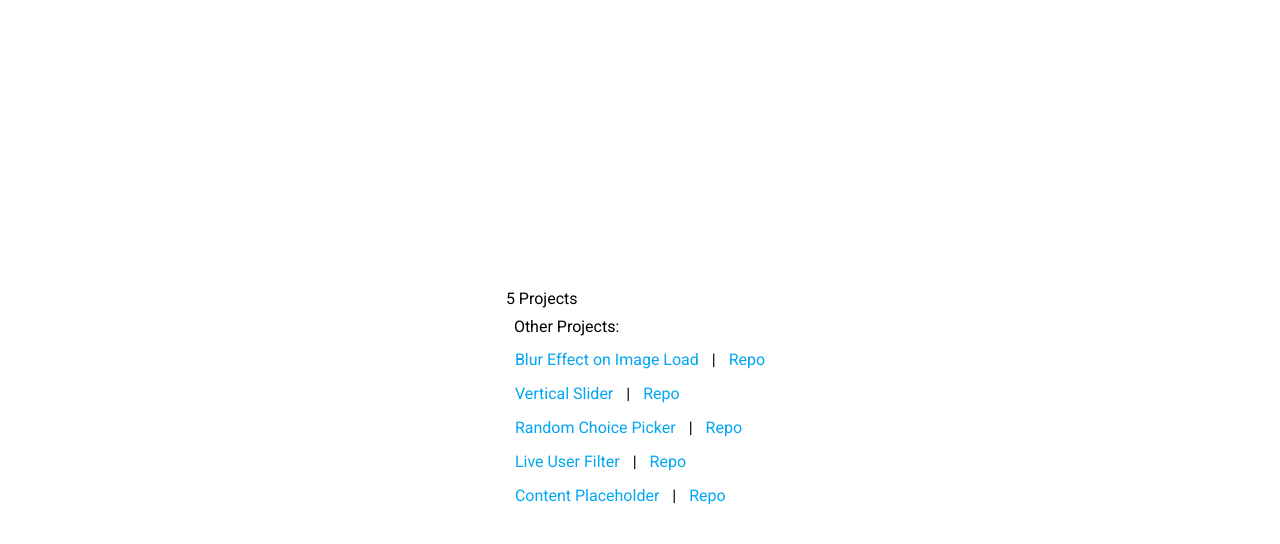
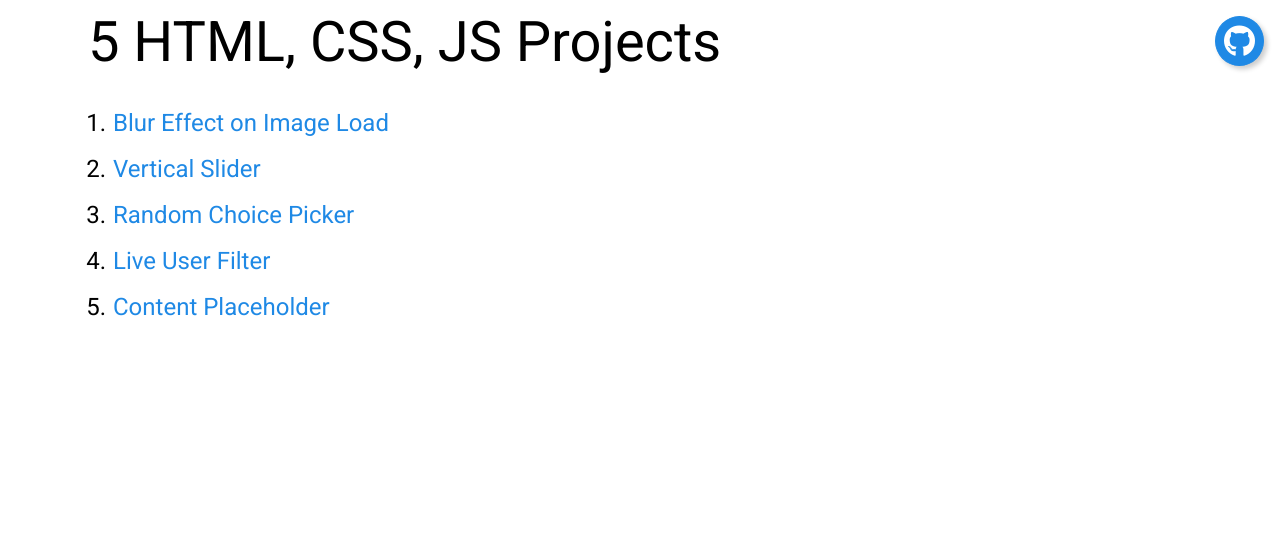
Before and after one commit to davinaleong/proj-five-projects, a website built with Vite: page index.html in a window 1280 px wide. Built offline with nearby package versions, Linux system fonts and the light colour scheme.

Commit message:
Integrated content placeholder

```diff
--- a/index.html
+++ b/index.html
@@ -21,13 +21,25 @@
 
     <link rel="stylesheet" href="./styles/reset.css" />
     <link rel="stylesheet" href="./styles/main.css" />
+
+    <script
+      src="https://kit.fontawesome.com/6c0a4e7a8f.js"
+      crossorigin="anonymous"
+    ></script>
   </head>
   <body>
-    <main>
-      <h1>5 Projects</h1>
+    <a
+      href="https://github.com/davinaleong/proj-five-projects"
+      target="_blank"
+      class="btn btn-icon btn-fixed"
+    >
+      <i class="fa-brands fa-github"></i>
+    </a>
 
-      <ul class="nav-list" role="list">
-        <li class="nav-list__item px-200 py-100">Other Projects:</li>
+    <main class="container">
+      <h1 class="fs-900">5 HTML, CSS, JS Projects</h1>
+
+      <ol class="nav-list fs-600">
         <li class="nav-list__item">
           <a
             href="https://davinaleong.github.io/proj-blur-effect-on-image-load/"
@@ -35,14 +47,6 @@
             target="_blank"
           >
             Blur Effect on Image Load
-          </a>
-          <span>|</span>
-          <a
-            href="https://github.com/davinaleong/proj-blur-effect-on-image-load"
-            class="btn btn-link"
-            target="_blank"
-          >
-            Repo
           </a>
         </li>
         <li class="nav-list__item">
@@ -53,14 +57,6 @@
           >
             Vertical Slider
           </a>
-          <span>|</span>
-          <a
-            href="https://github.com/davinaleong/proj-vertical-slider"
-            class="btn btn-link"
-            target="_blank"
-          >
-            Repo
-          </a>
         </li>
         <li class="nav-list__item">
           <a
@@ -70,50 +66,21 @@
           >
             Random Choice Picker
           </a>
-          <span>|</span>
-          <a
-            href="https://github.com/davinaleong/proj-random-choice-picker"
-            class="btn btn-link"
-            target="_blank"
-          >
-            Repo
-          </a>
         </li>
         <li class="nav-list__item">
           <a
             href="https://davinaleong.github.io/proj-live-user-filter/"
             class="btn btn-link"
-            target="_blank"
           >
             Live User Filter
           </a>
-          <span>|</span>
-          <a
-            href="https://github.com/davinaleong/proj-live-user-filter"
-            class="btn btn-link"
-            target="_blank"
-          >
-            Repo
+        </li>
+        <li class="nav-list__item">
+          <a href="./content-placeholder.html" class="btn btn-link">
+            Content Placeholder
           </a>
         </li>
-        <li class="nav-list__item">
-          <a
-            href="https://davinaleong.github.io/proj-content-placeholder/"
-            class="btn btn-link"
-            target="_blank"
-          >
-            Content Placeholder
-          </a>
-          <span>|</span>
-          <a
-            href="https://github.com/davinaleong/proj-content-placeholder"
-            class="btn btn-link"
-            target="_blank"
-          >
-            Repo
-          </a>
-        </li>
-      </ul>
+      </ol>
     </main>
   </body>
 </html>
--- a/styles/content-placeholder.css
+++ b/styles/content-placeholder.css
@@ -17,8 +17,8 @@
   --clr-neutral-100: hsl(210, 12%, 97%);
   --clr-neutral-200: hsl(192, 15%, 94%);
 
-  --clr-action-500: hsl(199, 98%, 48%);
-  --clr-action-700: hsl(201, 98%, 41%);
+  --clr-action-500: hsl(208, 79%, 51%);
+  --clr-action-700: hsl(210, 79%, 46%);
 
   --clr-gray-100: hsl(0, 0%, 100%);
   --clr-gray-200: hsl(0, 0%, 90%);
@@ -110,6 +110,7 @@ body {
   padding: var(--btn-padding);
   transition: all 0.3s ease-in-out;
   text-decoration: none;
+  border-radius: var(--size-100);
 }
 
 .btn:where(:hover, :focus, :focus-visible) {
@@ -130,26 +131,12 @@ body {
   --btn-padding: var(--size-100) var(--size-200);
 }
 
-.nav-list {
-  padding: var(--size-200);
-  background-color: var(--clr-gray-100);
-  display: flex;
-  flex-direction: column;
-  border-radius: var(--size-200);
-  box-shadow: 0.1rem 0.1rem 0.3rem 0 hsla(0, 0%, 0%, 0.2);
-}
-
-.nav-list-fixed {
+.btn-fixed {
   position: fixed;
   top: var(--size-400);
-  left: var(--size-400);
+  right: var(--size-400);
   z-index: 1;
-}
-
-.nav-list__item {
-  display: flex;
-  gap: var(--size-100);
-  align-items: center;
+  box-shadow: 0.2rem 0.2rem 0.3rem 0 hsla(0, 0%, 0%, 0.2);
 }
 
 .card {
--- a/styles/main.css
+++ b/styles/main.css
@@ -16,20 +16,20 @@
 @import url("https://fonts.googleapis.com/css2?family=Roboto:wght@400;700&display=swap");
 
 :root {
-  --clr-action-500: hsl(199, 98%, 48%);
-  --clr-action-700: hsl(201, 98%, 41%);
-
-  --clr-gray-100: hsl(0, 0%, 100%);
-  --clr-gray-200: hsl(0, 0%, 90%);
-  --clr-gray-300: hsl(0, 0%, 80%);
-  --clr-gray-400: hsl(0, 0%, 70%);
-  --clr-gray-500: hsl(0, 0%, 60%);
-  --clr-gray-600: hsl(0, 0%, 50%);
-  --clr-gray-700: hsl(0, 0%, 40%);
-  --clr-gray-800: hsl(0, 0%, 30%);
-  --clr-gray-900: hsl(0, 0%, 20%);
-  --clr-gray-1000: hsl(0, 0%, 10%);
-  --clr-gray-1100: hsl(0, 0%, 0%);
+  --clr-action-500: hsl(208, 79%, 51%);
+  --clr-action-700: hsl(210, 79%, 46%);
+
+  --clr-gray-50: hsl(0, 0%, 100%);
+  --clr-gray-100: hsl(0, 0%, 90%);
+  --clr-gray-200: hsl(0, 0%, 80%);
+  --clr-gray-300: hsl(0, 0%, 70%);
+  --clr-gray-400: hsl(0, 0%, 60%);
+  --clr-gray-500: hsl(0, 0%, 50%);
+  --clr-gray-600: hsl(0, 0%, 40%);
+  --clr-gray-700: hsl(0, 0%, 30%);
+  --clr-gray-800: hsl(0, 0%, 20%);
+  --clr-gray-900: hsl(0, 0%, 10%);
+  --clr-gray-1000: hsl(0, 0%, 0%);
 
   --ff-primary: "Roboto", Arial, sans-serif;
   --ff-body: var(--ff-primary);
@@ -69,26 +69,21 @@ body {
   font-family: var(--ff-body);
   font-size: var(--fs-base);
   font-weight: var(--fw-regular);
-  display: grid;
-  justify-items: center;
-  align-items: center;
-  min-height: 100vh;
 }
 
 /** Content - General Styling **/
 .container {
   --width: 69em;
-  --padding: var(--size-400);
-
-  width: min(var(--width), calc(100% - (var(--padding) * 2)));
+  --container-spacer: var(--size-400);
+
+  width: min(var(--width), calc(100% - (var(--container-spacer) * 2)));
   margin-inline: auto;
   display: flex;
   flex-direction: column;
   gap: var(--size-400);
-  padding: var(--padding);
-}
-
-a {
+}
+
+.a {
   --link-clr: var(--clr-action-500);
   --link-clr-hover: var(--clr-action-700);
   --link-text-decoration: underline;
@@ -98,16 +93,16 @@ a {
   transition: color 0.3s ease-in-out;
 }
 
-a:hover {
+.a:hover {
   color: var(--link-clr-hover);
 }
 
 .btn {
-  --btn-clr: var(--clr-gray-100);
+  --btn-clr: var(--clr-gray-50);
   --btn-bg-clr: var(--clr-action-500);
   --btn-border-clr: var(--clr-action-500);
 
-  --btn-hover-clr: var(--clr-gray-100);
+  --btn-hover-clr: var(--clr-gray-50);
   --btn-hover-bg-clr: var(--clr-action-700);
   --btn-hover-border-clr: var(--clr-action-700);
 
@@ -140,7 +135,40 @@ a:hover {
   --btn-hover-bg-clr: transparent;
   --btn-hover-border-clr: transparent;
 
-  --btn-padding: var(--size-100) var(--size-200);
+  --btn-padding: var(--size-100) 0;
+}
+
+.btn-icon {
+  --btn-clr: var(--clr-gray-50);
+  --btn-bg-clr: var(--clr-action-500);
+  --btn-border-clr: var(--clr-action-500);
+
+  --btn-hover-clr: var(--clr-gray-50);
+  --btn-hover-bg-clr: var(--clr-action-700);
+  --btn-hover-border-clr: var(--clr-action-700);
+
+  --btn-padding: var(--size-200);
+
+  font-size: var(--size-600);
+  border-radius: 50%;
+}
+
+.btn-fixed {
+  position: fixed;
+  top: var(--size-400);
+  right: var(--size-400);
+  z-index: 1;
+  box-shadow: 0.2rem 0.2rem 0.3rem 0 hsla(0, 0%, 0%, 0.2);
+}
+
+.nav-list {
+  margin-left: var(--size-500);
+}
+
+.nav-list__item__content {
+  display: flex;
+  gap: var(--size-200);
+  align-items: center;
 }
 
 /** Content - End **/
@@ -159,12 +187,16 @@ a:hover {
 }
 
 /** Utility - Colours **/
-.text-neutral-100 {
-  color: var(--clr-neutral-100);
-}
-
-.text-neutral-200 {
-  color: var(--clr-neutral-200);
+.text-action-500 {
+  color: var(--clr-action-500);
+}
+
+.text-action-700 {
+  color: var(--clr-action-700);
+}
+
+.text-gray-50 {
+  color: var(--clr-gray-50);
 }
 
 .text-gray-100 {
@@ -212,12 +244,16 @@ a:hover {
 }
 
 /** Utility - Background Colours **/
-.bg-neutral-100 {
-  background-color: var(--clr-neutral-100);
-}
-
-.bg-neutral-200 {
-  background-color: var(--clr-neutral-200);
+.bg-action-500 {
+  background-color: var(--clr-action-500);
+}
+
+.bg-action-700 {
+  background-color: var(--clr-action-700);
+}
+
+.bg-gray-50 {
+  background-color: var(--clr-gray-50);
 }
 
 .bg-gray-100 {
```
Also changed, not shown: content-placeholder.html (+2 -89 lines). Lines whose indentation alone changed are shown as unchanged.
